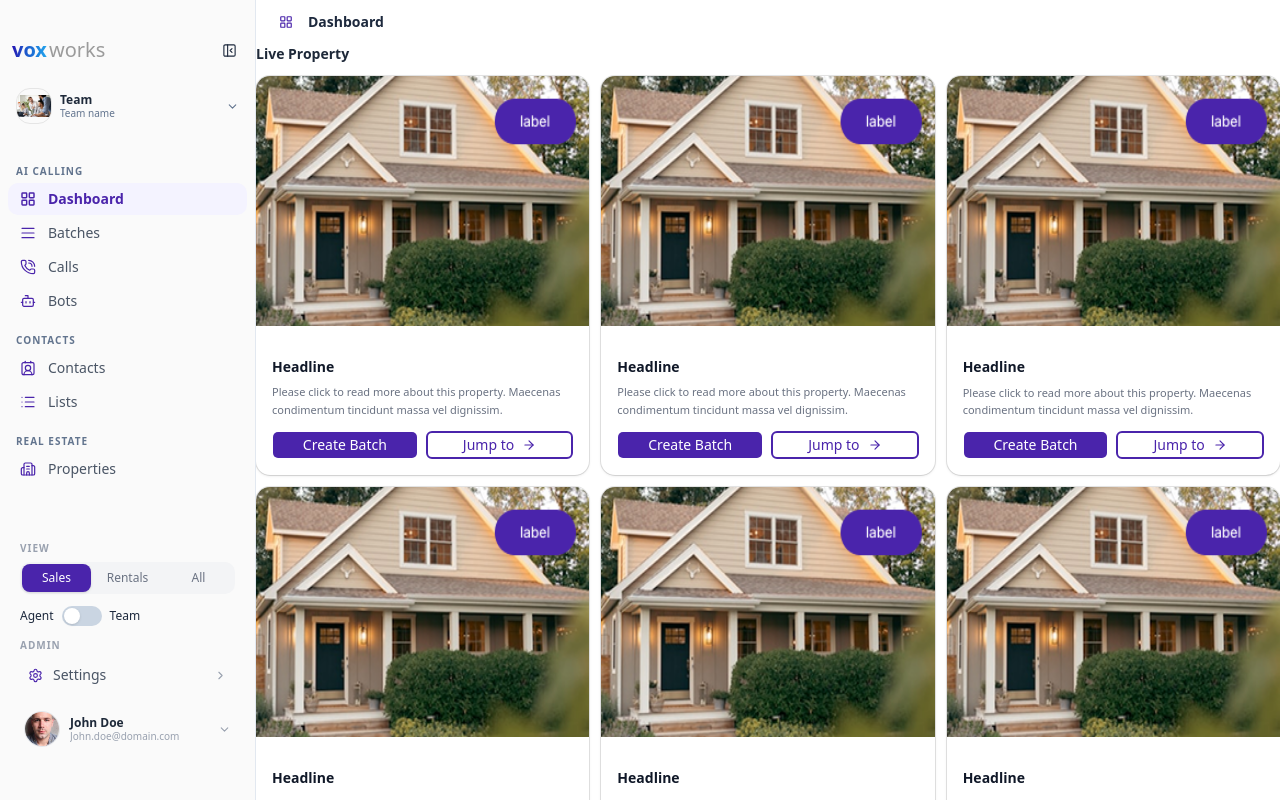
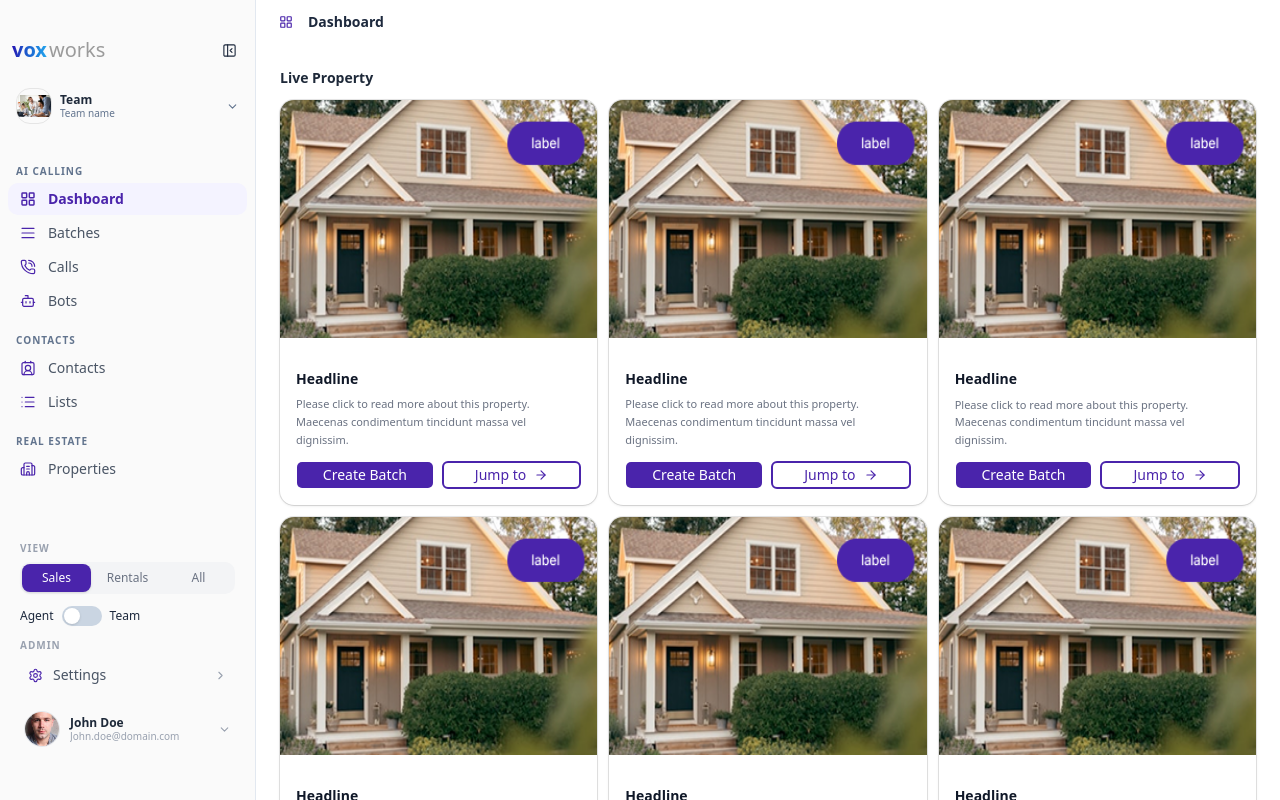
Before and after one commit to affan107/Next-Js-task, a Next.js app: page /dashboard in a window 1280 px wide. Built offline with nearby package versions, Linux system fonts and the light colour scheme.

Commit message:
dahboard shell fixed

```diff
--- a/src/components/dashboard/shell/DashboardShell.jsx
+++ b/src/components/dashboard/shell/DashboardShell.jsx
@@ -11,7 +11,7 @@ export default function DashboardShell({ children }) {
       <div className="flex flex-col flex-1 min-w-0 overflow-hidden">
         <Topbar />
         <main className="flex-1 overflow-y-auto">
-          {children}
+            <div className="p-6 space-y-8">{children}</div>
         </main>
       </div>
     </div>
```
